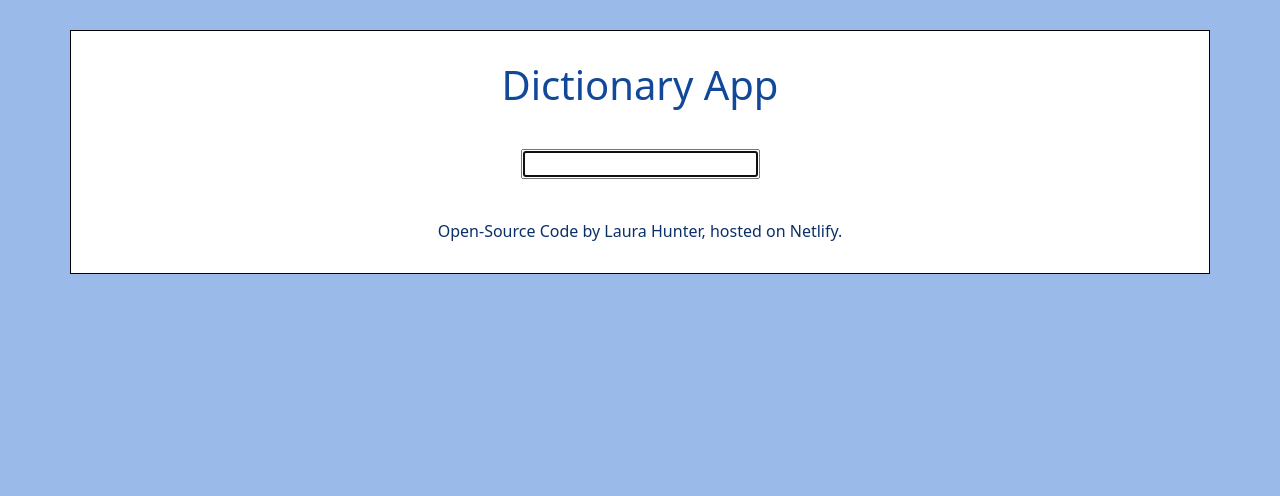
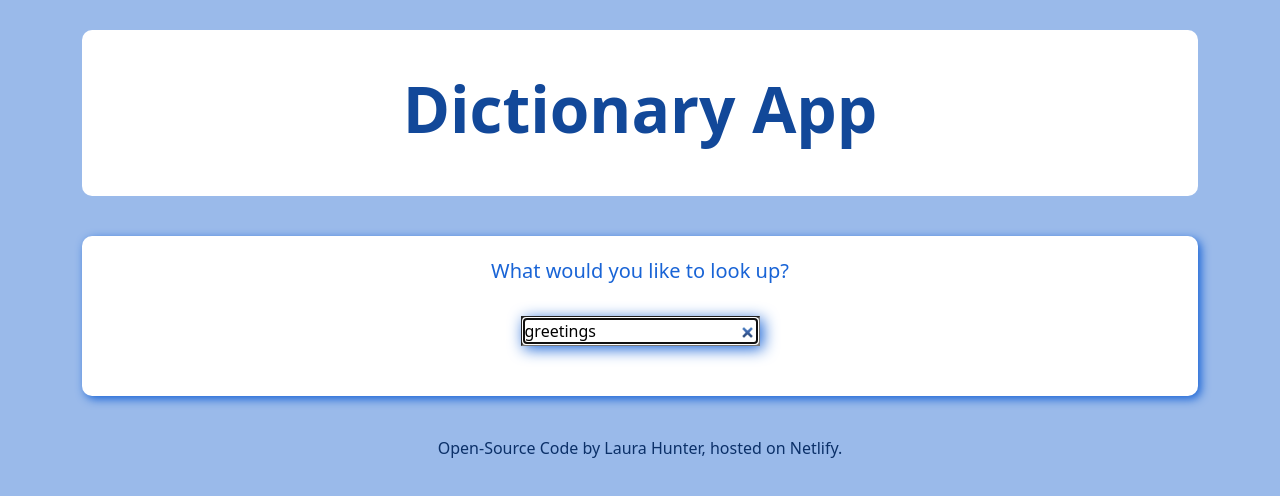
Before and after one commit to laurajhunter88/dictionary-app-react, a React (Create React App) app: page / in a window 1280 px wide. Shown: the top 496 px of the page. Built offline with nearby package versions, Linux system fonts and the light colour scheme; no server answers.

Commit message:
added css

```diff
--- a/src/App.css
+++ b/src/App.css
@@ -1,20 +1,23 @@
-.container {
-  border: 1px solid black;
-  background-color: white;
-  padding: 30px;
-  margin-top: 30px;
-}
-
 .App-header {
   text-align: center;
   color: #124899;
   margin-bottom: 40px;
+  background-color: white;
+  padding: 15px;
+  margin-top: 30px;
+  border-radius: 10px;
+}
+
+h1 {
+  font-size: 64px;
+  font-weight: bolder;
+  line-height: 2;
 }
 
 footer {
   text-align: center;
   color: #0b3068;
-  margin-top: 40px;
+  margin: 40px 0;
 }
 
 a {
--- a/src/App.js
+++ b/src/App.js
@@ -9,7 +9,7 @@ export default function App() {
           <h1>Dictionary App</h1>
         </header>
         <main>
-          <Dictionary />
+          <Dictionary defaultKeyword="greetings" />
         </main>
         <footer>
           <a
--- a/src/Dictionary.css
+++ b/src/Dictionary.css
@@ -4,5 +4,23 @@
 }
 
 form {
-  margin: 40px;
+  margin: 30px;
 }
+
+input {
+  box-shadow: 3px 3px 15px #1964d6;
+}
+
+.hint {
+  color: #1964d6;
+  text-align: center;
+  font-size: 20px;
+}
+
+section {
+  background-color: white;
+  padding: 20px;
+  border-radius: 10px;
+  box-shadow: 3px 3px 10px #1964d6;
+  margin-bottom: 30px;
+}
--- a/src/Dictionary.js
+++ b/src/Dictionary.js
@@ -3,18 +3,22 @@ import "./Dictionary.css";
 import axios from "axios";
 import Results from "./Results";
 
-export default function Dictionary() {
-  let [keyword, setKeyword] = useState("");
+export default function Dictionary(props) {
+  let [keyword, setKeyword] = useState(props.defaultKeyword);
   let [results, setResults] = useState(null);
+  let [loaded, setLoaded] = useState(false);
 
   function handleResponse(response) {
     setResults(response.data[0]);
     console.log(response.data[0]);
   }
 
-  function search(event) {
+  function handleSubmit(event) {
     event.preventDefault();
+    search();
+  }
 
+  function search() {
     // documentation: https://dictionaryapi.dev/
     let apiUrl = `https://api.dictionaryapi.dev/api/v2/entries/en/${keyword}`;
 
@@ -25,17 +29,31 @@ export default function Dictionary() {
     setKeyword(event.target.value);
   }
 
+  function load() {
+    setLoaded(true);
+    search();
+  }
+
+  if (loaded) {
     return (
       <div className="Dictionary">
-      <form onSubmit={search}>
+        <section>
+          <p className="hint"> What would you like to look up? </p>
+          <form onSubmit={handleSubmit}>
             <input
               className="search-bar"
               type="search"
               autoFocus={true}
               onChange={keywordChange}
+              defaultValue={props.defaultKeyword}
             />
           </form>
+        </section>
         <Results results={results} />
       </div>
     );
+  } else {
+    load();
+    return "Loading";
   }
+}
--- a/src/Meanings.js
+++ b/src/Meanings.js
@@ -9,20 +9,18 @@ export default function Meanings(props) {
       {props.meaning.definitions.map(function (definition, index) {
         return (
           <div key={index}>
-            <p>
-              Definition:
-              <br />
-              {definition.definition}
-              <br />
-              <br />
-              Example:
-              <em> {definition.example}</em>
-              <br />
-              <br />
-              Synonyms:
-              <br />
-              <Synonyms synonyms={definition.synonyms} />
-            </p>
+            <div className="container">
+              <div className="row">
+                <div className="col-6">
+                  {definition.definition}
+                  <br />
+                  <em> {definition.example}</em>
+                </div>
+              </div>
+              <div className="-6">
+                <Synonyms synonyms={definition.synonyms} />
+              </div>
+            </div>
           </div>
         );
       })}
--- a/src/Phonetics.css
+++ b/src/Phonetics.css
@@ -10,6 +10,10 @@ i {
   color: #124899;
 }
 
+i:hover {
+  color: #1964d6;
+}
+
 .Phonetics {
   justify-content: space-evenly;
   text-align: center;
--- a/src/Results.css
+++ b/src/Results.css
@@ -3,4 +3,7 @@ h2 {
   text-transform: capitalize;
   color: #124899;
   margin-bottom: 0;
+  font-size: 36px;
+  font-weight: bold;
+  line-height: 1.5;
 }
--- a/src/Results.js
+++ b/src/Results.js
@@ -8,6 +8,7 @@ export default function Results(props) {
     console.log(props.results.phonetics);
     return (
       <div className="Results">
+        <section>
           <h2>{props.results.word}</h2>
 
           {props.results.phonetics.map(function (phonetic, index) {
@@ -17,6 +18,8 @@ export default function Results(props) {
               </div>
             );
           })}
+        </section>
+        <section>
           {props.results.meanings.map(function (meaning, index) {
             return (
               <div key={index}>
@@ -24,6 +27,7 @@ export default function Results(props) {
               </div>
             );
           })}
+        </section>
       </div>
     );
   } else {
```
Lines whose indentation alone changed are shown as unchanged.
